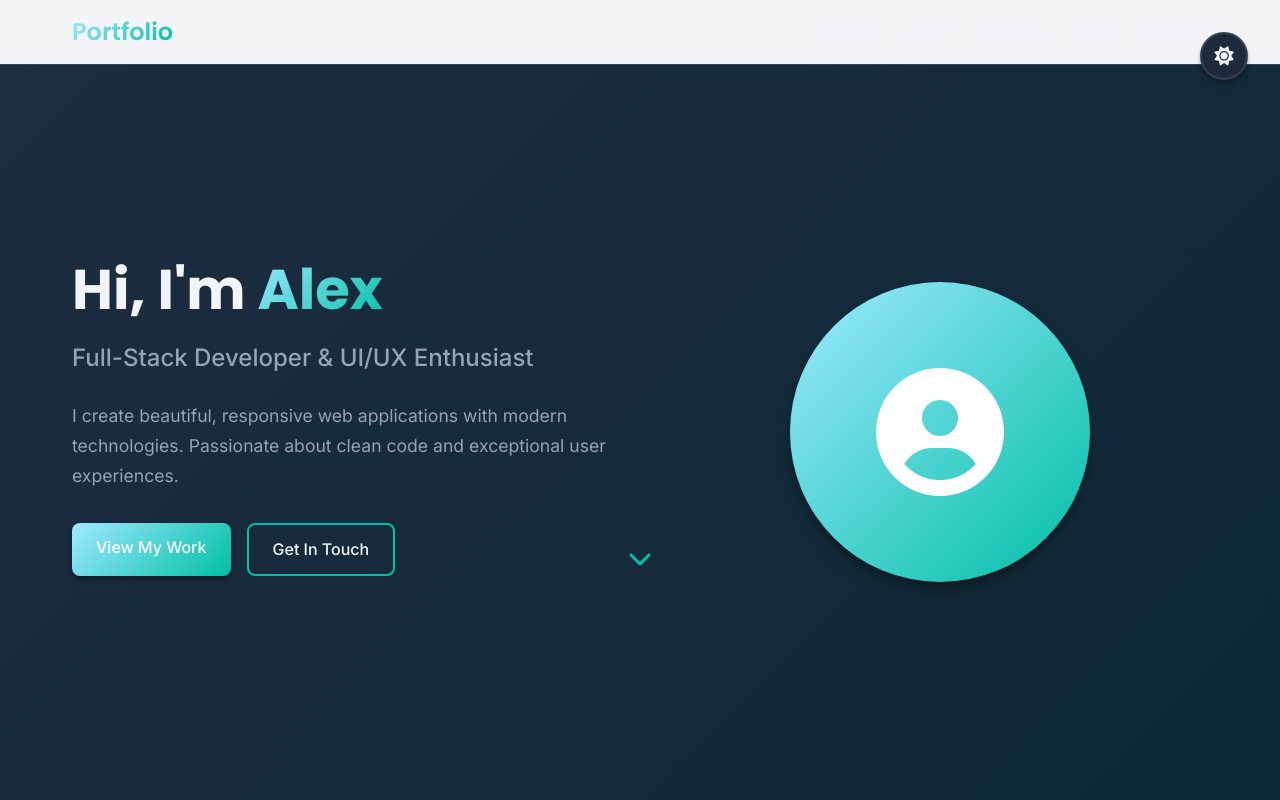
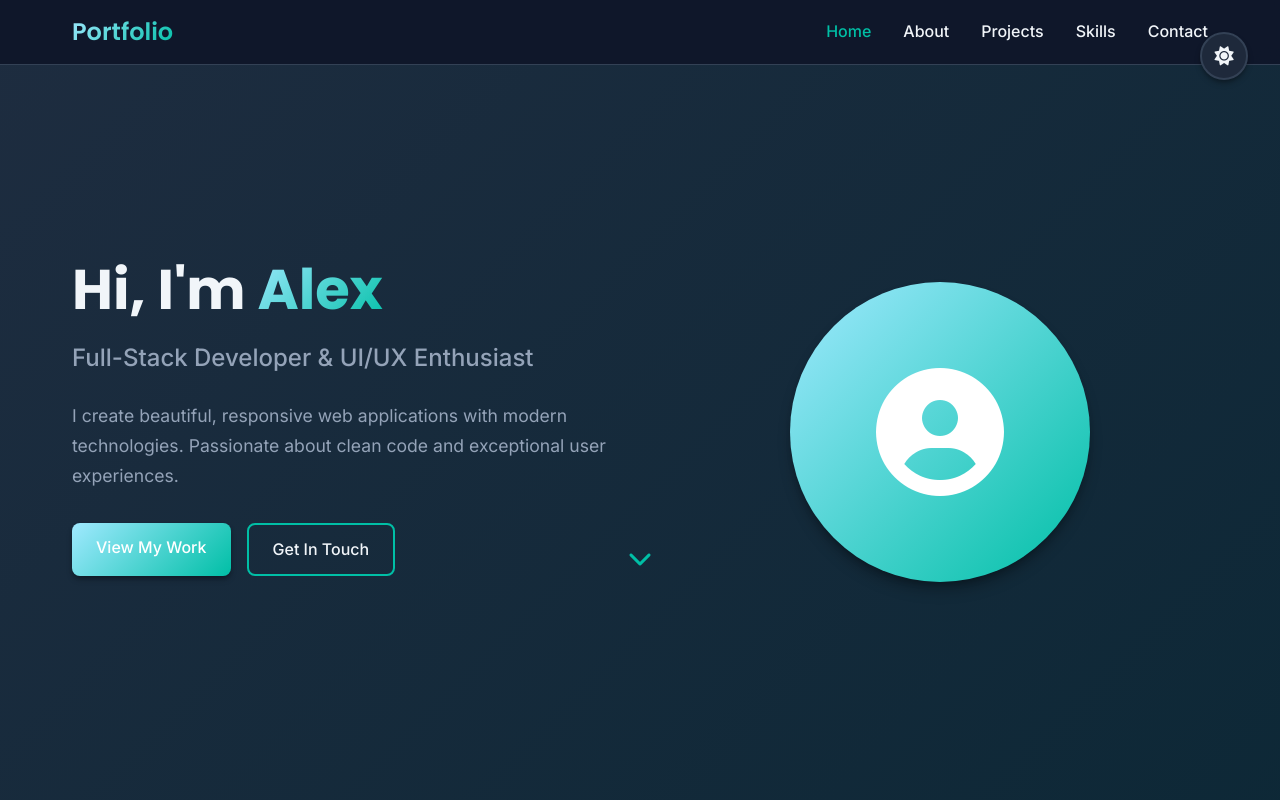
Before and after one commit to cymonzi/developer_portifolio, a website: page index.html in a window 1280 px wide. Both pictures are taken after a click on the button "Toggle dark mode". Shown: the top 800 px of the page. Drawn offline with Linux system fonts and the light colour scheme.

Commit message:
Fix navbar text colors in dark mode during scrolling
- Improved handleNavbarScroll to properly detect current theme
- Added stronger CSS specificity for nav link colors in dark mode
- Added theme change event communication between components
- Fixed nav links staying visible in dark mode when scrolling

```diff
--- a/script.js
+++ b/script.js
@@ -41,6 +41,11 @@ class ThemeManager {
         setTimeout(() => {
             document.body.style.transition = '';
         }, 300);
+
+        // Dispatch custom event for other components
+        document.dispatchEvent(new CustomEvent('themeChanged', {
+            detail: { theme: newTheme }
+        }));
     }
 
     updateThemeIcon() {
@@ -80,6 +85,11 @@ class NavigationManager {
 
         // Active link highlighting
         this.setupActiveNavigation();
+
+        // Listen for theme changes
+        document.addEventListener('themeChanged', () => {
+            this.handleNavbarScroll(); // Update navbar colors when theme changes
+        });
     }
 
     toggleMobileMenu() {
@@ -99,13 +109,15 @@ class NavigationManager {
     }
 
     handleNavbarScroll() {
+        const isDarkMode = document.documentElement.hasAttribute('data-theme');
+
         if (window.scrollY > 100) {
-            navbar.style.background = this.currentTheme === 'dark'
+            navbar.style.background = isDarkMode
                 ? 'rgba(15, 23, 42, 0.98)'
                 : 'rgba(255, 255, 255, 0.98)';
             navbar.style.boxShadow = '0 2px 20px rgba(0, 0, 0, 0.1)';
         } else {
-            navbar.style.background = this.currentTheme === 'dark'
+            navbar.style.background = isDarkMode
                 ? 'rgba(15, 23, 42, 0.95)'
                 : 'rgba(255, 255, 255, 0.95)';
             navbar.style.boxShadow = 'none';
--- a/style.css
+++ b/style.css
@@ -136,6 +136,23 @@ body {
 
 [data-theme="dark"] .navbar {
     background: rgba(15, 23, 42, 0.95);
+}
+
+/* Ensure nav links maintain proper colors in all states */
+.navbar .nav-link {
+    color: var(--text-color) !important;
+}
+
+[data-theme="dark"] .navbar .nav-link {
+    color: var(--text-color) !important;
+}
+
+.navbar .nav-link:hover {
+    color: var(--primary-color) !important;
+}
+
+.navbar .nav-link.active {
+    color: var(--primary-color) !important;
 }
 
 .nav-container {
```
Also changed, not shown: README_original.md (added).
